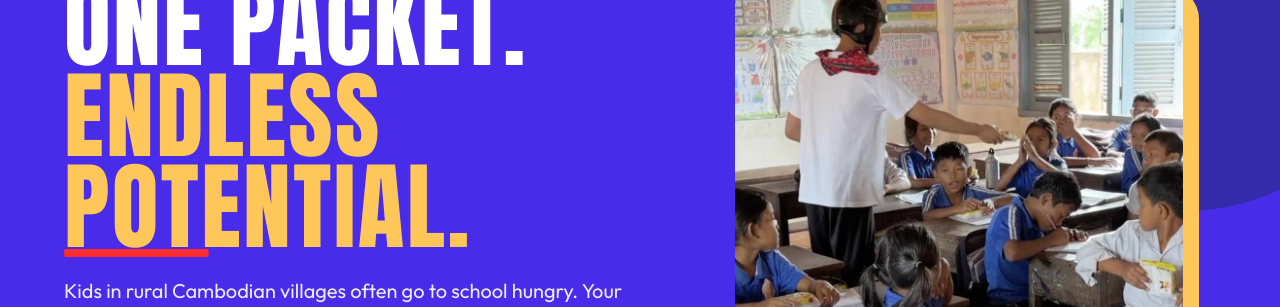
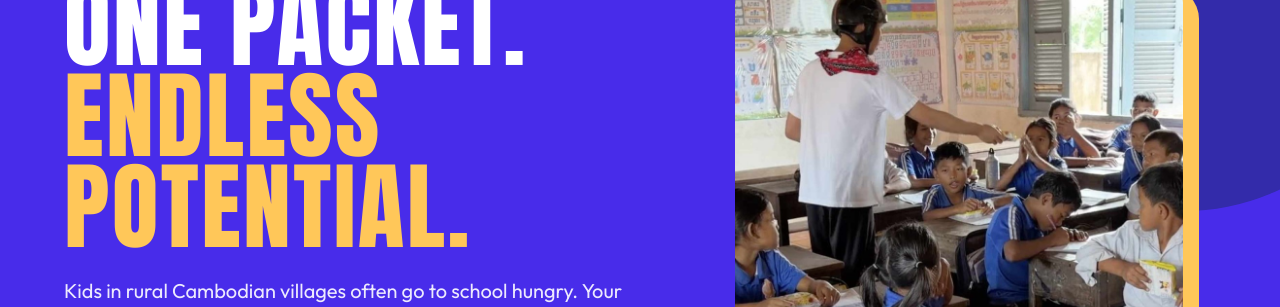
Before and after one commit to iampiotr/ramenrun, a React (Vite) app: page / in a window 1280 px wide. Shown: the part 189-496 px from the top of the page. Built offline with nearby package versions, Linux system fonts and the light colour scheme.

Commit message:
Remove the underline under potential in the hero.

```diff
--- a/src/components/RotatingText.tsx
+++ b/src/components/RotatingText.tsx
@@ -1,31 +1,19 @@
 import { useEffect, useState } from 'react'
 
 type RotatingTextProps = {
-  // *Word* pops and glows. _Word_ gets the underline. Either marker holds the phrase longer.
+  // *Word* pops and glows, and holds the phrase longer.
   phrases: string[]
   intervalMs?: number
   emphasisMs?: number
   className?: string
 }
 
-const plain = (phrase: string) => phrase.replaceAll(/[*_]/g, '')
-const isEmphasized = (phrase: string) => /[*_]/.test(phrase)
-
-function Underline({ active }: { active: boolean }) {
-  return (
-    <span
-      className={`absolute inset-x-0 -bottom-1 h-2 origin-left rounded-full bg-[#ff2d2d] ${
-        active
-          ? 'animate-underline motion-reduce:animate-none motion-reduce:scale-x-100'
-          : 'scale-x-0'
-      }`}
-    />
-  )
-}
+const plain = (phrase: string) => phrase.replaceAll('*', '')
+const isEmphasized = (phrase: string) => phrase.includes('*')
 
 function Phrase({ text, active }: { text: string; active: boolean }) {
-  return text.split(/(\*[^*]+\*|_[^_]+_)/).map((part, i) => {
-    if (part.startsWith('*')) {
+  return text.split(/(\*[^*]+\*)/).map((part, i) => {
+    if (!part.startsWith('*')) return part
     return (
       <span
         key={`${i}-${String(active)}`}
@@ -36,16 +24,6 @@ function Phrase({ text, active }: { text: string; active: boolean }) {
         </span>
       </span>
     )
-    }
-    if (part.startsWith('_')) {
-      return (
-        <span key={i} className="relative inline-block">
-          {part.slice(1, -1)}
-          <Underline active={active} />
-        </span>
-      )
-    }
-    return part
   })
 }
 
--- a/src/content.ts
+++ b/src/content.ts
@@ -18,7 +18,7 @@ export const nav = [
 
 export const hero = {
   titleTop: 'One packet.',
-  titleRotating: ['One full belly.', 'One day in school.', '*Endless* _potential_.'],
+  titleRotating: ['One full belly.', 'One day in school.', '*Endless* potential.'],
   body: 'Kids in rural Cambodian villages often go to school hungry. Your donation buys ramen packets that I hand-deliver to families who need them most.',
   image: photo('hero_classroom.jpg'),
   imageAlt: 'Handing ramen packets to children at their desks in a classroom',
--- a/src/index.css
+++ b/src/index.css
@@ -18,8 +18,6 @@
 
   --animate-pop: pop 700ms cubic-bezier(0.34, 1.56, 0.64, 1) 150ms both;
   --animate-glow: glow 1.1s ease-out 200ms 1 both;
-  /* Starts as soon as the Endless glow ends, then draws quickly. */
-  --animate-underline: underline-draw 320ms ease-out 1320ms both;
 
   @keyframes pop {
     0% {
@@ -40,15 +38,6 @@
     }
     50% {
       text-shadow: 0 0 28px rgb(255 199 89 / 0.75);
-    }
-  }
-
-  @keyframes underline-draw {
-    from {
-      scale: 0 1;
-    }
-    to {
-      scale: 1 1;
     }
   }
 }
```
Lines whose indentation alone changed are shown as unchanged.
